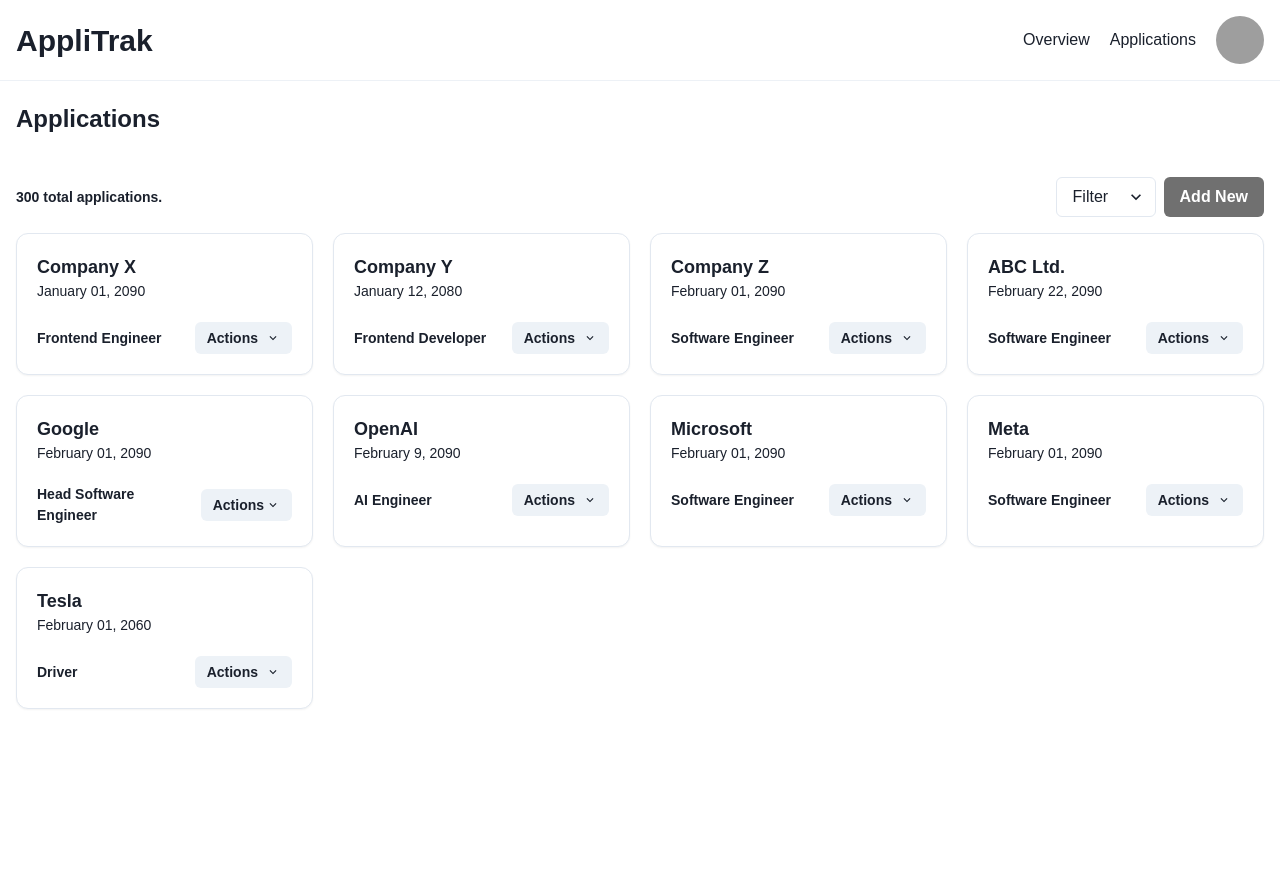
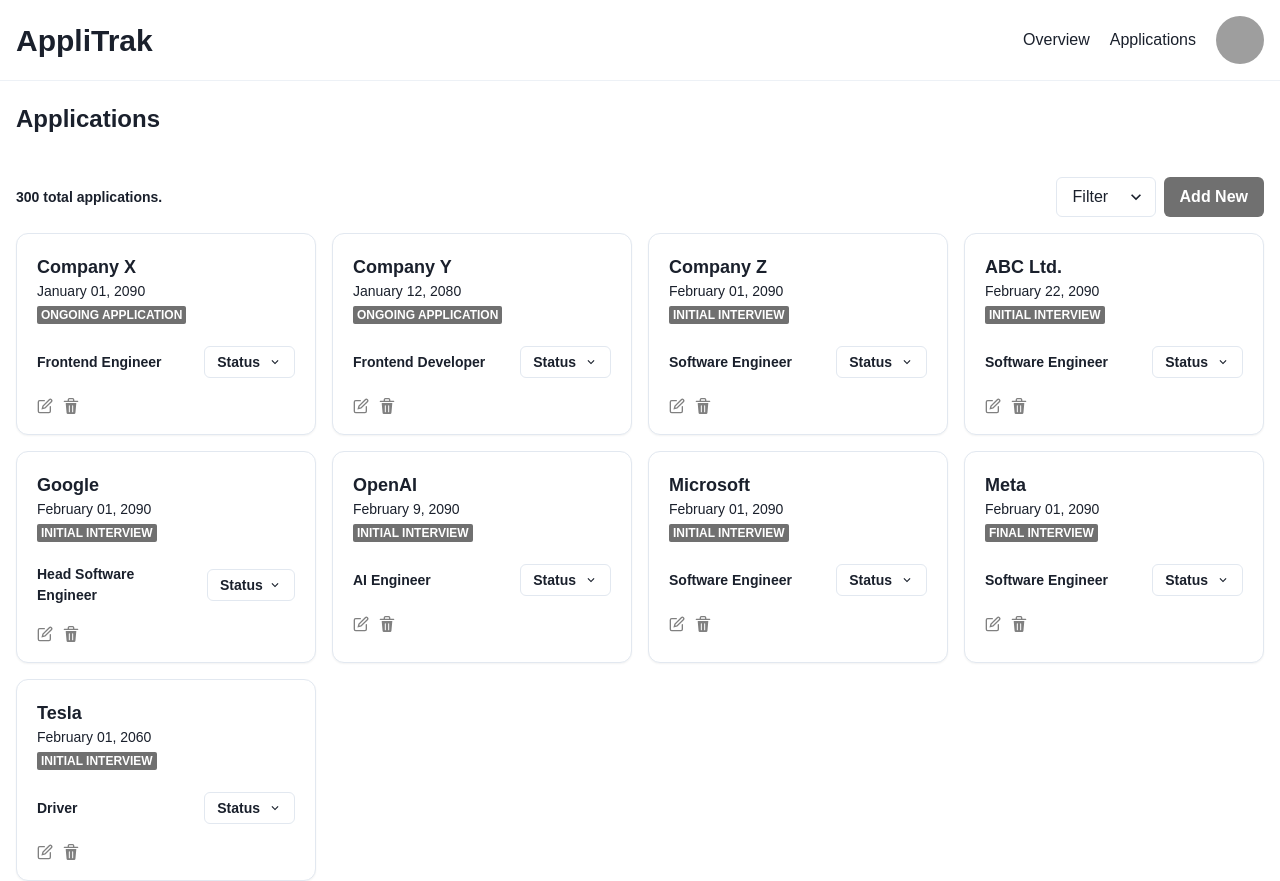
Before and after one commit to raffyamoguis/applitrack, a React (Vite) app: page /applications in a window 1280 px wide. Before the commit the page ends 800 px from the top, so only its background shows below. Built offline with nearby package versions, Linux system fonts and the light colour scheme; grey boxes are pictures that could not be loaded; a web font is replaced by a local one.

Commit message:
updated application cards

```diff
--- a/src/components/application/ApplicationCards.tsx
+++ b/src/components/application/ApplicationCards.tsx
@@ -61,12 +61,13 @@
 
 const ApplicationCards: React.FC = () => {
   return (
-    <SimpleGrid columns={[1, 2, 3, 4]} spacing={5} marginTop={4}>
+    <SimpleGrid columns={[1, 2, 3, 4]} spacing={4} marginTop={4}>
       {applicationData.map((item, key) => (
         <ApplicationCard
           key={key}
           name={item.name}
           date={item.date}
+          status={item.status}
           position={item.position}
         />
       ))}
--- a/src/components/application/applicationcard.tsx
+++ b/src/components/application/applicationcard.tsx
@@ -1,5 +1,14 @@
 import React from "react";
-import { Card, CardBody, Text, Flex, Spacer } from "@chakra-ui/react";
+import {
+  Card,
+  CardBody,
+  Text,
+  Flex,
+  Spacer,
+  Badge,
+  HStack,
+} from "@chakra-ui/react";
+import { DeleteIcon, EditIcon } from "@chakra-ui/icons";
 
 import Status from "./status";
 
@@ -7,9 +16,10 @@
   name: string;
   date: string;
   position: string;
+  status: string;
 }
 
-const applicationcard: React.FC<Props> = ({ name, date, position }) => {
+const applicationcard: React.FC<Props> = ({ name, date, position, status }) => {
   return (
     <Card variant="outline" shadow="sm" borderRadius="xl">
       <CardBody>
@@ -17,6 +27,9 @@
           {name}
         </Text>
         <Text fontSize="sm">{date}</Text>
+        <Badge variant="solid" colorScheme="nigga" borderRadius="sm">
+          {status}
+        </Badge>
         <Flex alignItems="center" mt="5" gap="2">
           <Text as="b" fontSize="sm">
             {position}
@@ -24,6 +37,10 @@
           <Spacer />
           <Status />
         </Flex>
+        <HStack spacing="10px" align="center" justify="start" mt="5">
+          <EditIcon color="gray" _hover={{ color: "black" }} />
+          <DeleteIcon color="gray" _hover={{ color: "black" }} />
+        </HStack>
       </CardBody>
     </Card>
   );
--- a/src/components/application/status.tsx
+++ b/src/components/application/status.tsx
@@ -1,12 +1,17 @@
 import React from "react";
-import { Menu, MenuButton, MenuList, MenuItem, Button } from "@chakra-ui/react";
+import { Menu, MenuButton, Button, MenuList, MenuItem } from "@chakra-ui/react";
 import { ChevronDownIcon } from "@chakra-ui/icons";
 
 const status: React.FC = () => {
   return (
     <Menu>
-      <MenuButton size="sm" as={Button} rightIcon={<ChevronDownIcon />}>
-        Actions
+      <MenuButton
+        size="sm"
+        variant="outline"
+        as={Button}
+        rightIcon={<ChevronDownIcon />}
+      >
+        Status
       </MenuButton>
       <MenuList>
         <MenuItem>Ongoing</MenuItem>
```
